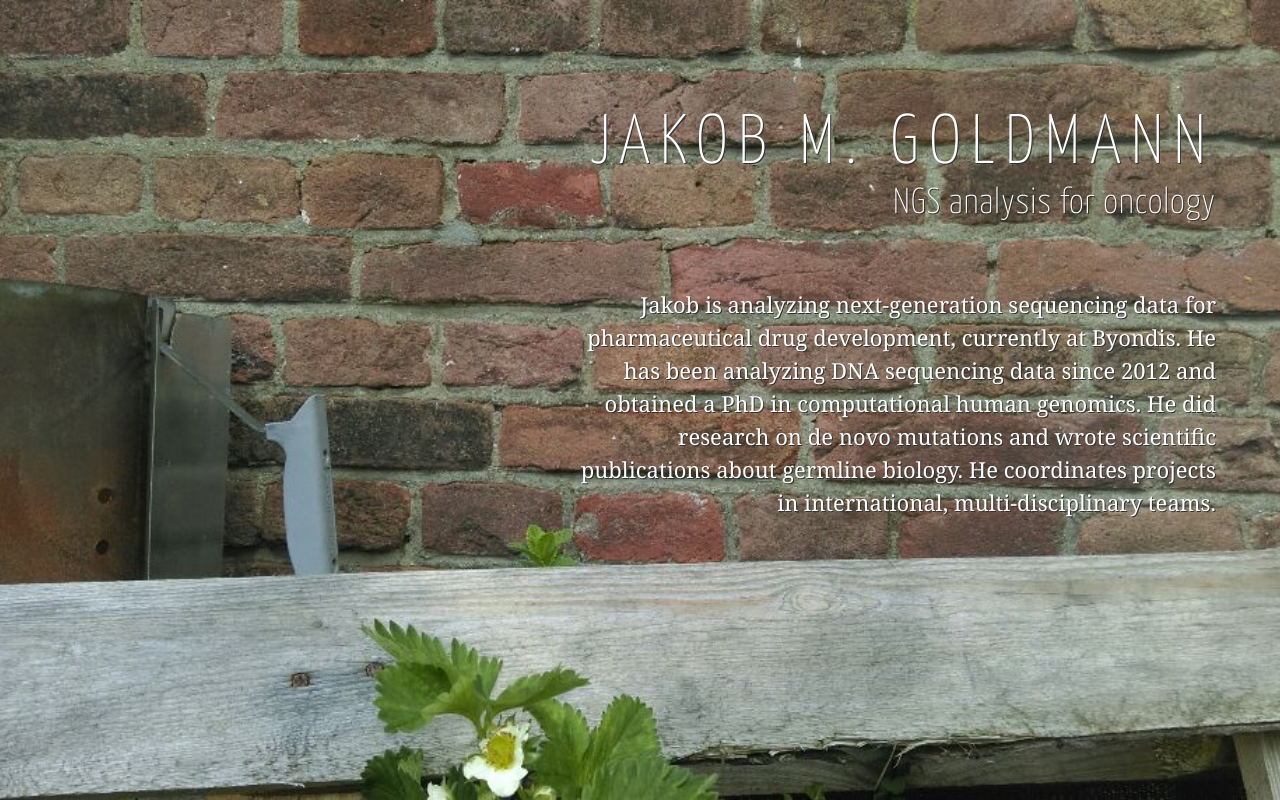
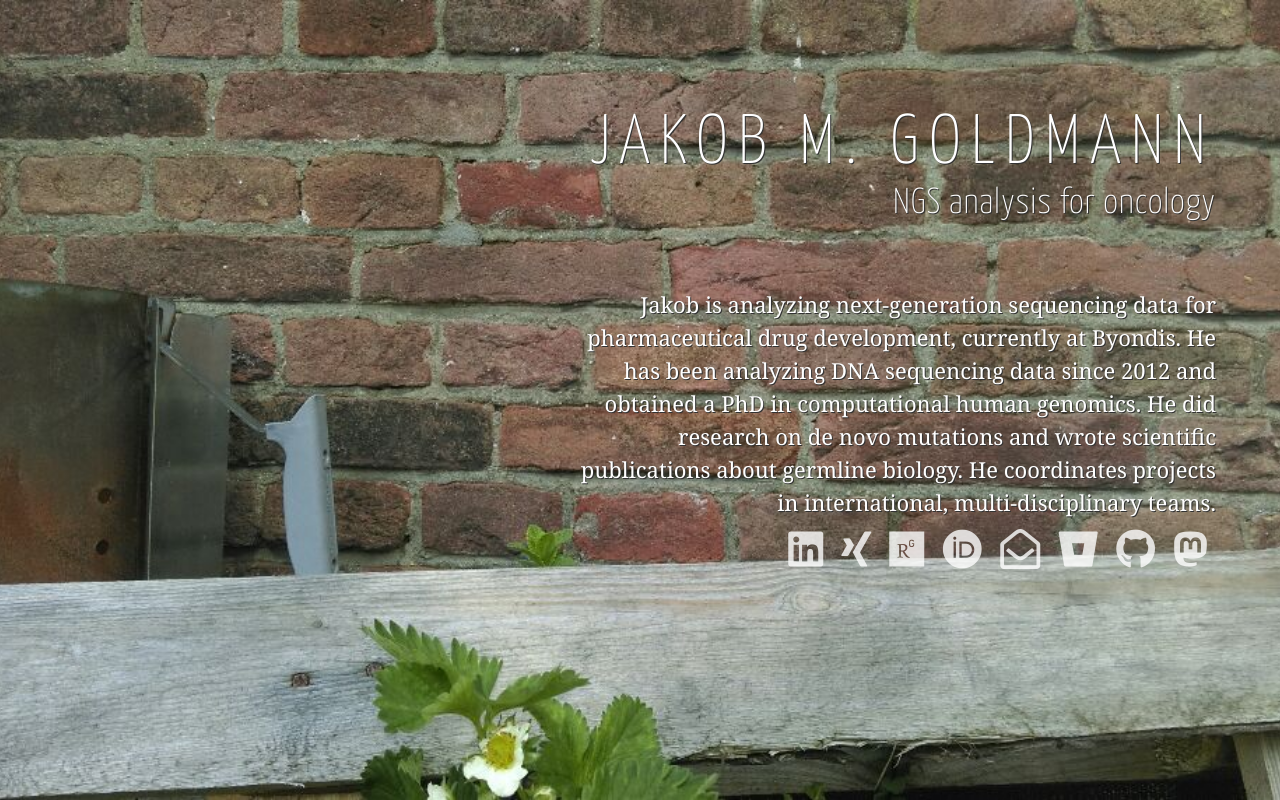
Before and after one commit to jgoldmann/jgoldmann.github.io, a plain HTML site: page index.htm in a window 1280 px wide. Drawn offline with Linux system fonts and the light colour scheme.

Commit message:
fixed the font awesome hickups

```diff
--- a/index.htm
+++ b/index.htm
@@ -15,7 +15,7 @@
 	<title>Jakob M. Goldmann</title>
 	<link href="css/yanone.css" rel="stylesheet" type="text/css" />
 	<link href="css/personal.css" rel="stylesheet" type="text/css" />
-	<link rel="stylesheet" href="https://cdn.jsdelivr.net/npm/@fortawesome/fontawesome-free@6.2.1/css/fontawesome.min.css">
+	<link href="https://cdnjs.cloudflare.com/ajax/libs/font-awesome/5.15.1/css/all.min.css" rel="stylesheet"/>
 
 </head>
 
@@ -33,14 +33,14 @@
 
 	<div id="links">
 
-        <a href="https://www.linkedin.com/in/jakob-goldmann-b18979129"><i class="fa fa-linkedin"></i></a>
-        <a href="https://www.xing.com/profile/Jakob_Goldmann"> <i class="fa fa-xing"></i></a>
-        <a href="https://www.researchgate.net/profile/Jakob_Goldmann"><i class="fa-brands fa-researchgate"></i></a>
-	    <a href="https://orcid.org/0000-0002-8514-573X"> <i class="fa-brands fa-orcid"></i></a>
-        <a href="mailto:jakob.goldmannÄDDmail.de"><i class="fa fa-envelope-o"></i></a>
-	    <a href="https://bitbucket.org/jgoldmann/"><i class="fa fa-bitbucket"></i></a>
-	    <a href="https://github.com/jgoldmann"><i class="fa fa-github"></i></a>
-        <a href="https://mas.to/@jakobgoldmann"><i class="fa-brands fa-mastodon"></i></a>
+        <a href="https://www.linkedin.com/in/jakob-goldmann-b18979129"><i class="fab fa-linkedin"></i></a>
+        <a href="https://www.xing.com/profile/Jakob_Goldmann"> <i class="fab fa-xing"></i></a>
+        <a href="https://www.researchgate.net/profile/Jakob_Goldmann"><i class="fab fa-researchgate"></i></a>
+	    <a href="https://orcid.org/0000-0002-8514-573X"> <i class="fab fa-orcid"></i></a>
+        <a href="mailto:jakob.goldmannÄDDmail.de"><i class="far fa-envelope-open"></i></a>
+	    <a href="https://bitbucket.org/jgoldmann/"><i class="fab fa-bitbucket"></i></a>
+	    <a href="https://github.com/jgoldmann"><i class="fab fa-github"></i></a>
+        <a href="https://mas.to/@jakobgoldmann"><i class="fab fa-mastodon"></i></a>
 
 
 	</div>
```
